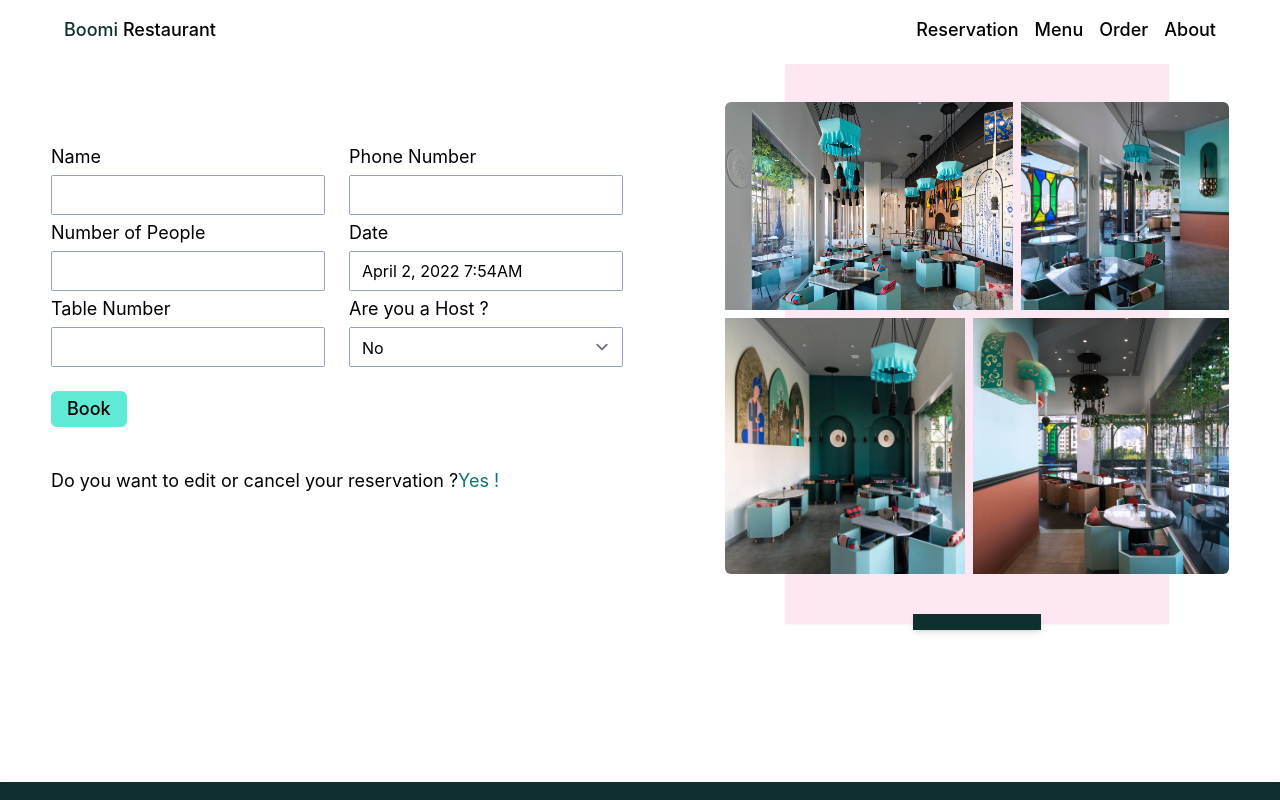
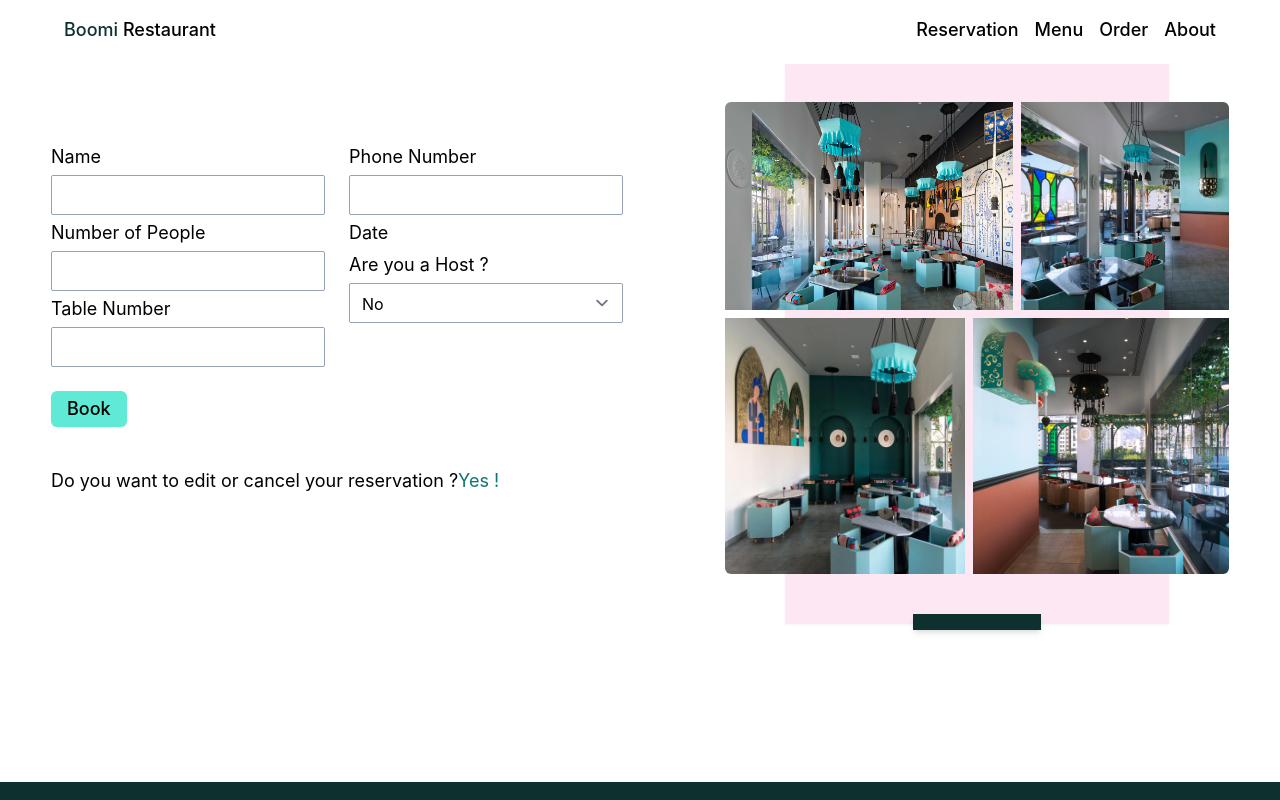
Before and after one commit to MitraKhorshidi/BoomiRestaurant, a Next.js app: page /reservation in a window 1280 px wide. Shown: the top 800 px of the page. Built offline with nearby package versions, Linux system fonts and the light colour scheme.

Commit message:
fixing error

```diff
--- a/components/reservation.js
+++ b/components/reservation.js
@@ -28,7 +28,7 @@ const Reservation = () =>{
                     <p>Phone Number</p>
                     <input type="number" className="border-1 border-slate-400 rounded-sm focus:border-black focus:ring-0 h-10"/>
                     <p>Date</p>
-                    <ReactDatePicker showTimeSelect dateFormat="MMMM d, yyyy h:mmaa" selected={date} onChange={(date) => setdate(date)} className="border-1 border-slate-400 rounded-sm focus:border-black focus:ring-0 h-10"/>
+                    {/* <ReactDatePicker showTimeSelect dateFormat="MMMM d, yyyy h:mmaa" selected={date} onChange={(date) => setdate(date)} className="border-1 border-slate-400 rounded-sm focus:border-black focus:ring-0 h-10"/> */}
                     <p>Are you a Host ?</p>
                     <select className="border-1 border-slate-400 rounded-sm focus:border-black focus:ring-0 h-10">
                         <option>Yes</option>
```
